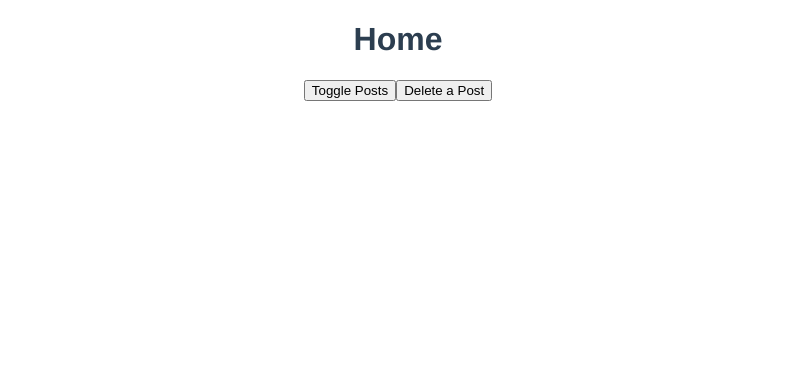
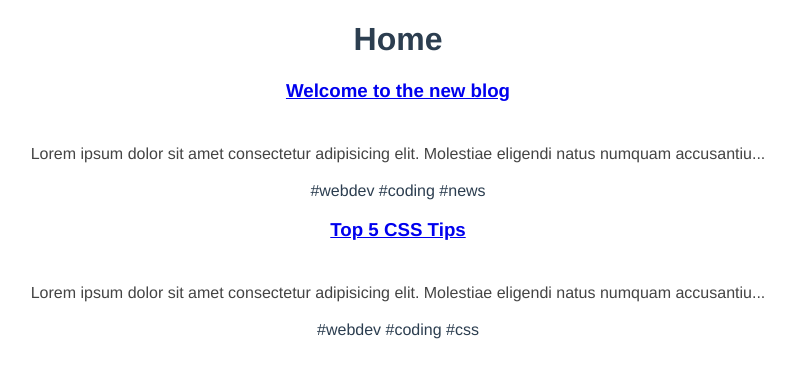
Before and after one commit to sekai0330/vue-projects, a Vue app in the folder 00-playground/06-dojo-blog/: page / in a window 1280 px wide. Shown: the top 378 px of the page, without its empty margins (242-1037 px from the left). Built offline with nearby package versions, Linux system fonts and the light colour scheme; data requests are answered from the project's data file.

Commit message:
add composables and loading spinner

```diff
--- a/00-playground/06-dojo-blog/src/components/PostList.vue
+++ b/00-playground/06-dojo-blog/src/components/PostList.vue
@@ -13,12 +13,12 @@ import SinglePost from "./SinglePost";
 export default {
   props: ["posts"],
   components: { SinglePost },
-  setup(props) {
-    // console.log(props.posts);
-    onMounted(() => console.log("component mounted"));
-    onUnmounted(() => console.log("component unmounted"));
-    onUpdated(() => console.log("component updated"));
-  },
+  // setup(props) {
+  //   // console.log(props.posts);
+  //   // onMounted(() => console.log("component mounted"));
+  //   // onUnmounted(() => console.log("component unmounted"));
+  //   // onUpdated(() => console.log("component updated"));
+  // },
 };
 </script>
 
--- a/00-playground/06-dojo-blog/src/components/SinglePost.vue
+++ b/00-playground/06-dojo-blog/src/components/SinglePost.vue
@@ -1,7 +1,10 @@
 <template>
   <div class="post">
-    <h3>{{ post.title }}</h3>
+    <router-link :to="{ name: 'Details', params: { id: post.id } }"
+      ><h3>{{ post.title }}</h3></router-link
+    >
     <p>{{ snippet }}</p>
+    <span v-for="tag in post.tags" :key="tag"> #{{ tag }} </span>
   </div>
 </template>
 
--- /dev/null
+++ b/00-playground/06-dojo-blog/src/components/Spinner.vue
@@ -0,0 +1,21 @@
+<template>
+  <div class="spin"></div>
+</template>
+
+<style>
+.spin {
+  display: block;
+  width: 40px;
+  height: 40px;
+  margin: 30px auto;
+  border: 3px solid transparent;
+  border-radius: 50%;
+  border-top-color: #ff8800;
+  animation: spin 1s ease infinite;
+}
+@keyframes spin {
+  to {
+    transform: rotateZ(360deg);
+  }
+}
+</style>
--- /dev/null
+++ b/00-playground/06-dojo-blog/src/composables/getPost.js
@@ -0,0 +1,28 @@
+import { ref } from "vue";
+
+const getPost = (id) => {
+  const post = ref(null);
+  const error = ref(null);
+
+  const load = async () => {
+    try {
+      // simulate delay
+      //   await new Promise((resolve) => {
+      //     setTimeout(resolve, 2000);
+      //   });
+
+      let res = await fetch("http://localhost:3000/posts/" + id);
+      if (!res.ok) {
+        throw Error("That post does not exist");
+      }
+      post.value = await res.json();
+    } catch (err) {
+      error.value = err.message;
+      console.log(error.value);
+    }
+  };
+
+  return { post, error, load };
+};
+
+export default getPost;
--- /dev/null
+++ b/00-playground/06-dojo-blog/src/composables/getPosts.js
@@ -0,0 +1,28 @@
+import { ref } from "vue";
+
+const getPosts = () => {
+  const posts = ref([]);
+  const error = ref(null);
+
+  const load = async () => {
+    try {
+      // simulate delay
+      //   await new Promise((resolve) => {
+      //     setTimeout(resolve, 2000);
+      //   });
+
+      let res = await fetch("http://localhost:3000/posts");
+      if (!res.ok) {
+        throw Error("No data available");
+      }
+      posts.value = await res.json();
+    } catch (err) {
+      error.value = err.message;
+      console.log(error.value);
+    }
+  };
+
+  return { posts, error, load };
+};
+
+export default getPosts;
--- a/00-playground/06-dojo-blog/src/router/index.js
+++ b/00-playground/06-dojo-blog/src/router/index.js
@@ -1,17 +1,24 @@
-import { createRouter, createWebHistory } from 'vue-router'
-import Home from '../views/Home.vue'
+import { createRouter, createWebHistory } from "vue-router";
+import Home from "../views/Home.vue";
+import Details from "../views/Details.vue";
 
 const routes = [
   {
-    path: '/',
-    name: 'Home',
-    component: Home
+    path: "/",
+    name: "Home",
+    component: Home,
   },
-]
+  {
+    path: "/posts/:id",
+    name: "Details",
+    component: Details,
+    props: true,
+  },
+];
 
 const router = createRouter({
   history: createWebHistory(process.env.BASE_URL),
-  routes
-})
+  routes,
+});
 
-export default router
+export default router;
--- /dev/null
+++ b/00-playground/06-dojo-blog/src/views/Details.vue
@@ -0,0 +1,39 @@
+<template>
+  <div v-if="error">{{ error }}</div>
+  <div v-if="post" class="post">
+    <h3>{{ post.title }}</h3>
+    <p class="pre">{{ post.body }}</p>
+  </div>
+  <div v-else><Spinner /></div>
+</template>
+
+<script>
+import Spinner from "../components/Spinner";
+import getPost from "../composables/getPost";
+
+export default {
+  props: ["id"],
+  components: { Spinner },
+  setup(props) {
+    const { post, error, load } = getPost(props.id);
+    load();
+
+    return { post, error };
+  },
+};
+</script>
+
+<style>
+.post {
+  max-width: 1200px;
+  margin: 0 auto;
+}
+.post p {
+  color: #444;
+  line-height: 1.5em;
+  margin-top: 40px;
+}
+.pre {
+  white-space: pre-wrap;
+}
+</style>
--- a/00-playground/06-dojo-blog/src/views/Home.vue
+++ b/00-playground/06-dojo-blog/src/views/Home.vue
@@ -1,24 +1,25 @@
 <template>
   <div class="home">
     <h1>Home</h1>
-    <PostList :posts="posts" v-if="showPosts" />
-    <button @click="showPosts = !showPosts">Toggle Posts</button>
-    <button @click="posts.pop()">Delete a Post</button>
+    <div v-if="error">{{ error }}</div>
+    <div v-if="posts.length"><PostList :posts="posts" /></div>
+    <div v-else><Spinner /></div>
   </div>
 </template>
 
 <script>
-import { ref } from "vue";
 import PostList from "../components/PostList";
+import Spinner from "../components/Spinner";
+import getPosts from "../composables/getPosts";
 
 export default {
   name: "Home",
-  components: { PostList },
+  components: { PostList, Spinner },
   setup() {
-    const showPosts = ref(true);
-    const posts = ref([]);
+    const { posts, error, load } = getPosts();
+    load();
 
-    return { posts, showPosts };
+    return { posts, error };
   },
 };
 </script>
```
Also changed, not shown: 00-playground/06-dojo-blog/src/views/Create.vue (added, +7 -0 lines).
